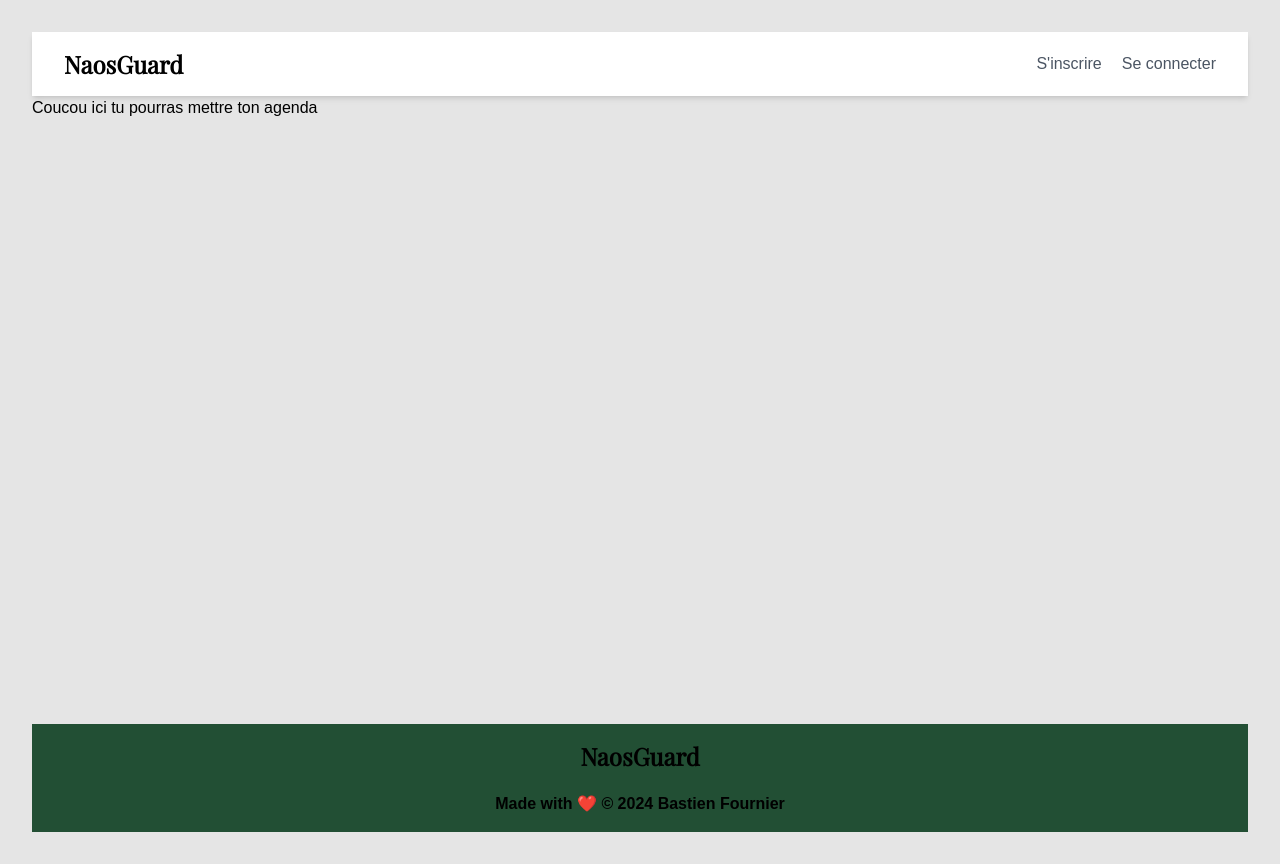
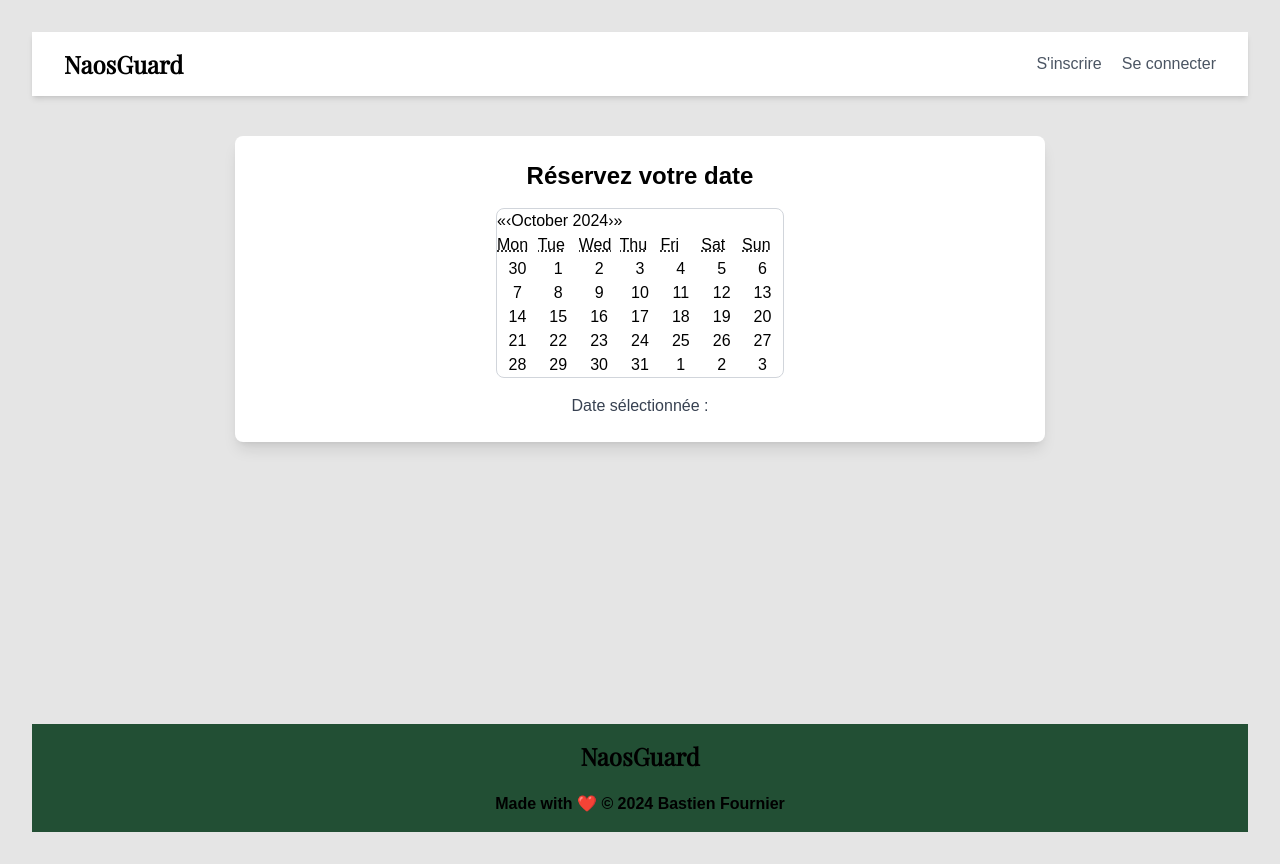
Before and after one commit to bastien-fournier/V2-Site-Petsitting, a React (Vite) app in the folder client/: page /booking-page in a window 1280 px wide. Built offline with nearby package versions, Linux system fonts and the light colour scheme; no server answers.

Commit message:
add calendar to book a service

```diff
--- a/client/package.json
+++ b/client/package.json
@@ -9,6 +9,7 @@
   "dependencies": {
     "prop-types": "^15.8.1",
     "react": "^18.3.1",
+    "react-calendar": "^5.0.0",
     "react-dom": "^18.3.1",
     "react-router-dom": "^6.23.0",
     "react-toastify": "^10.0.6"
--- a/client/src/components/Booking.jsx
+++ b/client/src/components/Booking.jsx
@@ -1,3 +1,13 @@
+import Calendar from "react-calendar";
+
 export default function Booking() {
-  return <div>Coucou ici tu pourras mettre ton agenda</div>;
+  return (
+    <div className="flex flex-col items-center bg-white shadow-lg rounded-lg p-6 mt-10 w-2/3">
+      <h2 className="text-2xl font-bold mb-4">Réservez votre date</h2>
+      <div className=" border border-gray-300 rounded-lg overflow-hidden w-72">
+        <Calendar />
+      </div>
+      <p className="mt-4 text-gray-700">Date sélectionnée : </p>
+    </div>
+  );
 }
--- a/client/src/pages/BookingPage.jsx
+++ b/client/src/pages/BookingPage.jsx
@@ -1,5 +1,9 @@
 import Booking from "../components/Booking";
 
 export default function BookingPage() {
-  return <Booking />;
+  return (
+    <div className="flex justify-center">
+      <Booking />
+    </div>
+  );
 }
```
Also changed, not shown: 1 other file (tests, documents, lock files or other folders).
